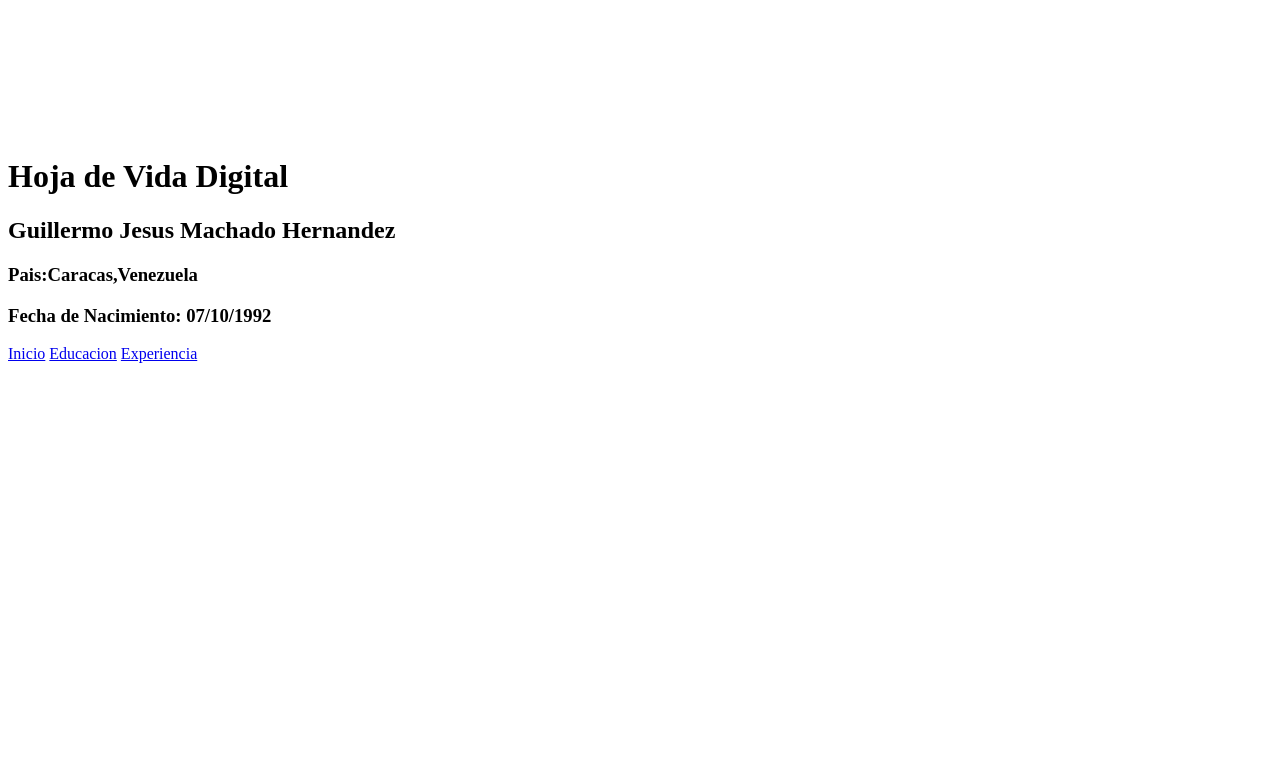
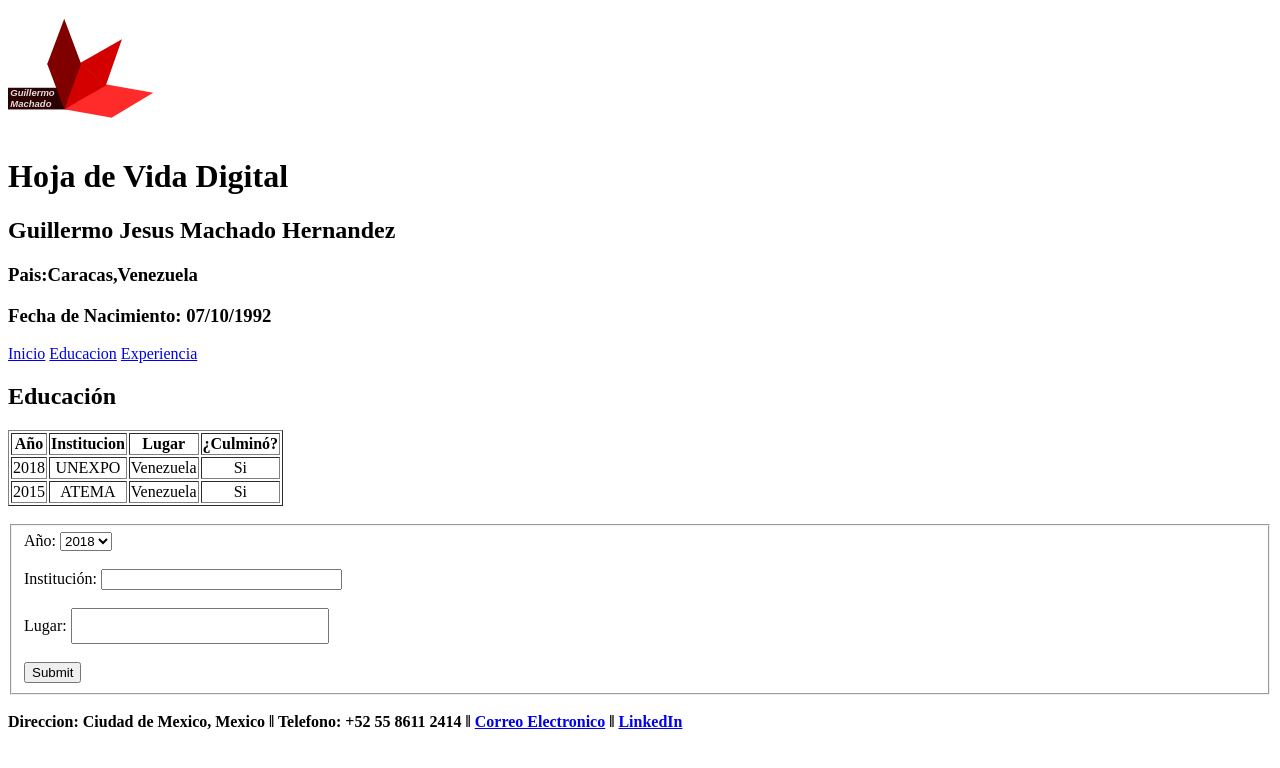
Before and after one commit to Guillermo07/FundamentosHTML, a plain HTML site: page html/educacion.html in a window 1280 px wide. Drawn offline with Linux system fonts and the light colour scheme.

Commit message:
v_0.3
Seccion Educacion terminada

```diff
--- a/html/educacion.html
+++ b/html/educacion.html
@@ -2,10 +2,10 @@
 <html lang="en" dir="ltr">
   <head>
     <meta charset="utf-8">
-    <title>Hoja de Vida Digital</title>
+    <title>Educacion</title>
       <svg width="200" height="125" viewBox="50 100 200 150"
         xmlns="http://www.w3.org/2000/svg" xmlns:xlink="http://www.w3.org/1999/xlink">
-        <image xlink:href="img/Logo.svg" width="400"/>
+        <image xlink:href="../img/Logo.svg" width="400"/>
       </svg>
     <h1>Hoja de Vida Digital</h1>
     <h2 id="Nombre y Apellido">Guillermo Jesus Machado Hernandez</h2>
@@ -13,11 +13,71 @@
     <h3 id="FechaNacimiento">Fecha de Nacimiento: 07/10/1992</h3>
   </head>
   <nav>
-    <a href="index.html">Inicio</a>
-    <a href="html/educacion.html">Educacion</a>
-    <a href="html/experiencia.hmtl">Experiencia</a>
+    <a href="../index.html">Inicio</a>
+    <a href="educacion.html">Educacion</a>
+    <a href="experiencia.html">Experiencia</a>
   </nav>
   <body>
-
+    <p>
+      <h2>Educación</h2>
+    </p>
+    <table border="1">
+      <thead>
+        <tr>
+          <th>Año</th>
+          <th>Institucion</th>
+          <th>Lugar</th>
+          <th>¿Culminó?</th>
+        </tr>
+      </thead>
+      <tbody align="center">
+        <tr>
+          <td>2018</td>
+          <td>UNEXPO</td>
+          <td>Venezuela</td>
+          <td>Si</td>
+        </tr>
+        <tr>
+          <td>2015</td>
+          <td>ATEMA</td>
+          <td>Venezuela</td>
+          <td>Si</td>
+        </tr>
+      </tbody>
+    </table>
+    <br>
+    <form name="EstudiosForm">
+      <fieldset>
+        <label for="Año">Año:</label>
+        <select  name="Año">
+          <option>2018</option>
+          <option>2017</option>
+          <option>2016</option>
+          <option>2015</option>
+          <option>2014</option>
+          <option>2013</option>
+          <option>2012</option>
+          <option>2011</option>
+          <option>2010</option>
+        </select>
+        <br><br>
+        <label for="Institucion">Institución:</label>
+        <input type="text" name="Institucion" size="27" pattern="[A-Za-z]" >
+        <br><br>
+        <label for="Lugar">Lugar:</label>
+        <input type="text" name="Lugar" style="width:250px; height:30px" size="40" pattern="[A-Za-z]" maxlength="140">
+        <br><br>
+        <input type="submit" name="Enviar">
+      </fieldset>
+    </form>
   </body>
+  <br>
+  <footer>
+    <strong>
+      Direccion: Ciudad de Mexico, Mexico ‖
+      Telefono: +52 55 8611 2414 ‖
+      <a href="mailto:guillermomachado8@gmail.com?subject="Contacto">Correo Electronico</a> ‖
+      <a href="https://bit.ly/2Rk2zj8" target="_blank">LinkedIn</a>
+    </strong>
+  </footer>
 </html>
```
Also changed, not shown: html/experiencia.html (+16 -4 lines), index.html (+2 -2 lines).
